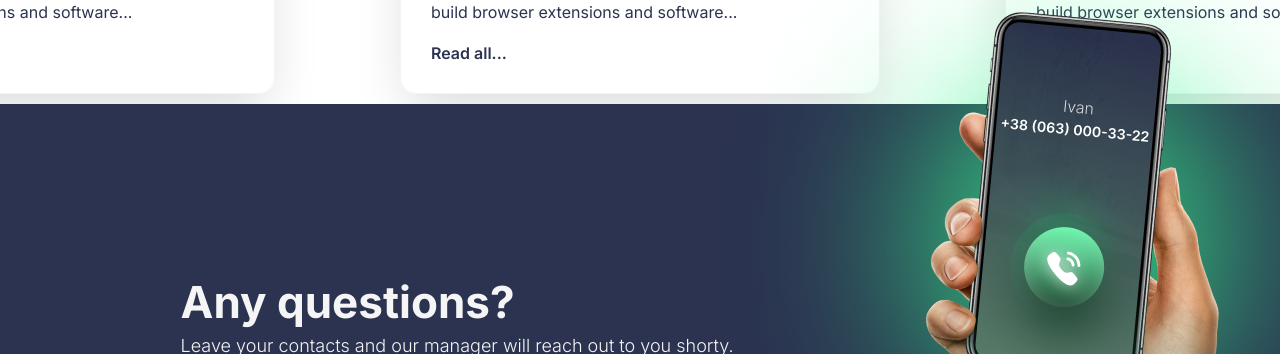
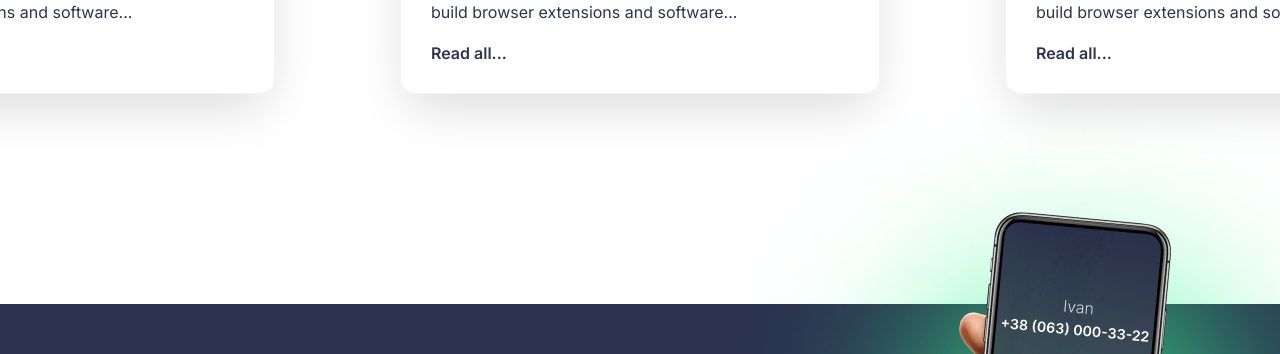
Before and after one commit to ViktorKW/office-direct, a React (Create React App) app: page / in a window 1280 px wide. Shown: the part 5525-5879 px from the top of the page. Built offline with nearby package versions, Linux system fonts and the light colour scheme.

Commit message:
added better spacing

```diff
--- a/src/screens/Home/index.js
+++ b/src/screens/Home/index.js
@@ -24,6 +24,8 @@ const Home = () => {
       <Description />
       <SamuraiLady />
       <Clients />
+
+      <canvas style={{ height: '200px' }}></canvas>
       <ContactUs />
       <Footer />
     </div>
```
